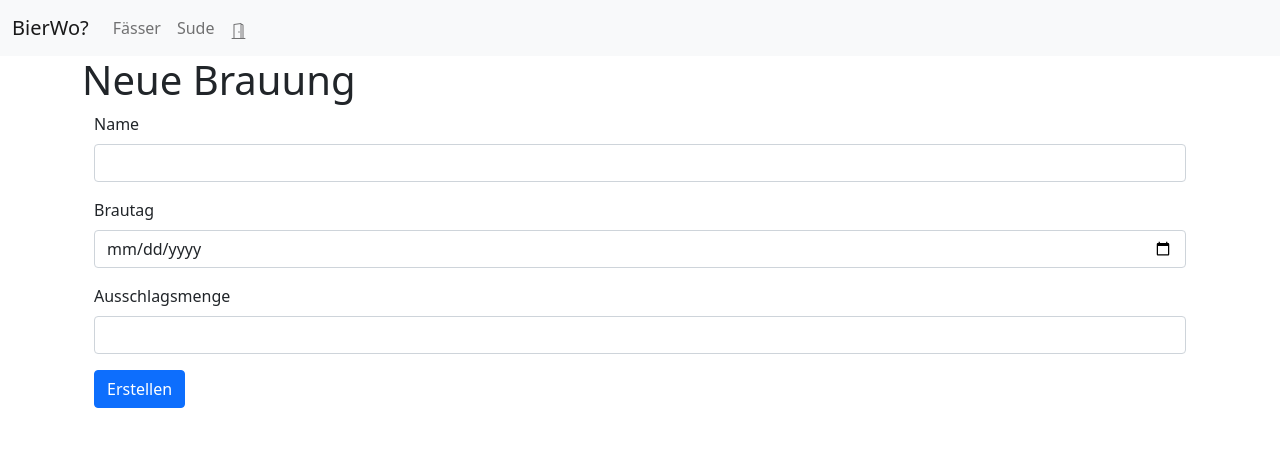
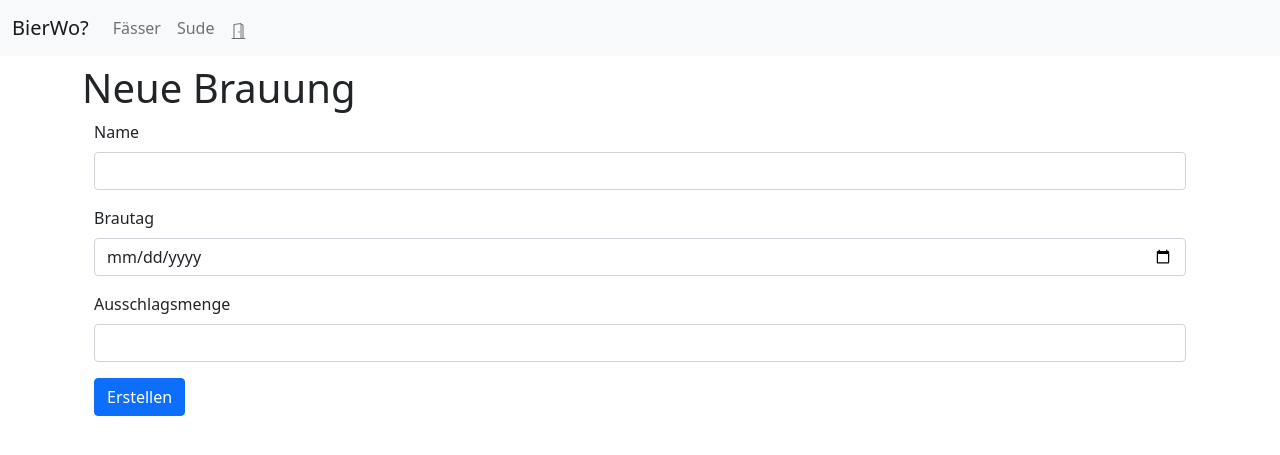
Before and after one commit to foesi/bierwo, a Flask app: page /brews/create in a window 1280 px wide. Shown: the top 455 px of the page. Run offline with Flask 2, Linux system fonts and the light colour scheme; a user stored in the database is signed in; some libraries are stand-ins or nearby versions; some web fonts are replaced.

Commit message:
Fix Bug: Add space above heading of each view

```diff
--- a/templates/base.html
+++ b/templates/base.html
@@ -43,6 +43,9 @@
   {% for message in get_flashed_messages() %}
     <div class="alert alert-primary" role="alert">{{ message }}</div>
   {% endfor %}
+  {% if get_flashed_messages()|length == 0 %}
+    <div class="p-1"></div>
+  {% endif %}
   <div class="container">
     <div class="row">
       <div class="col">
```
